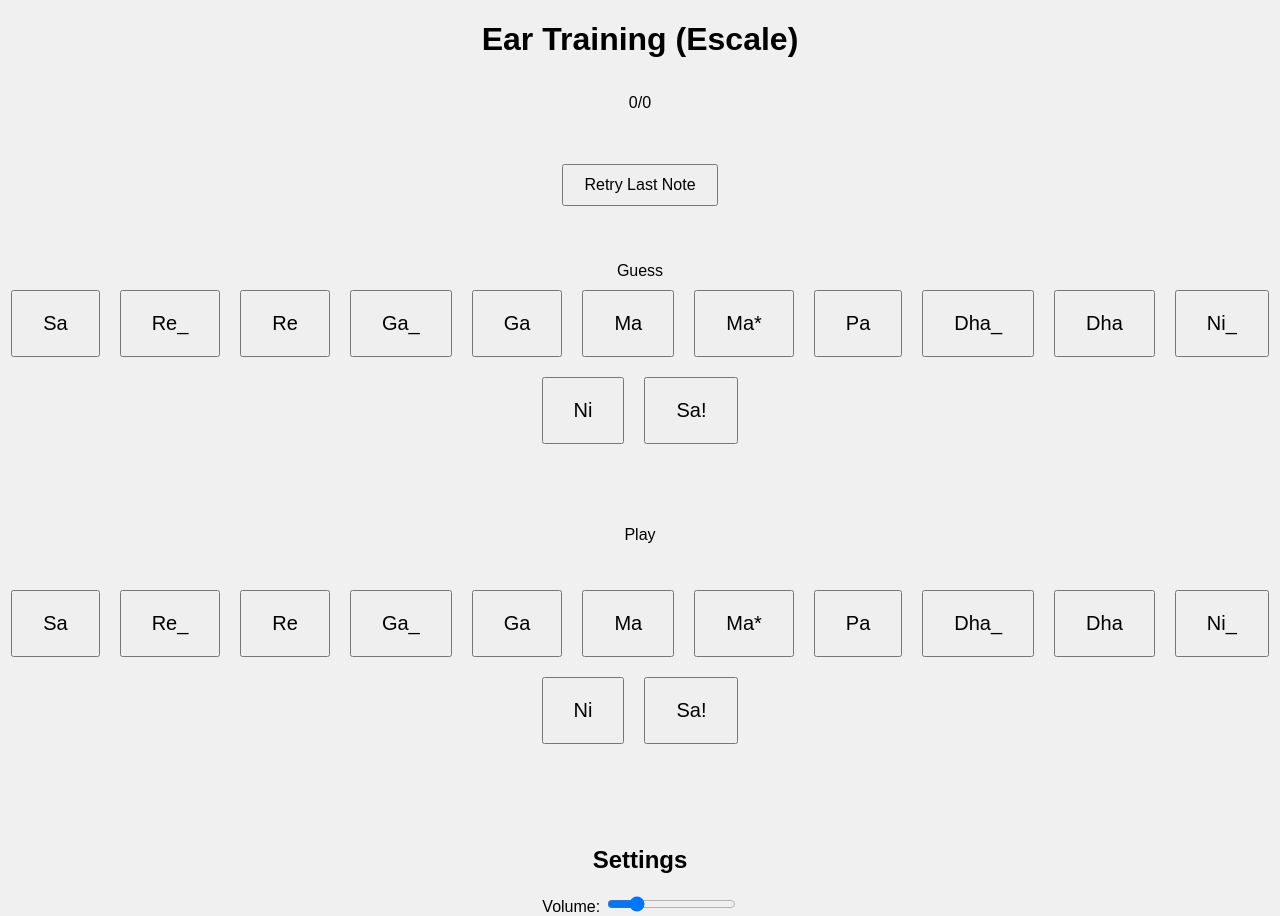
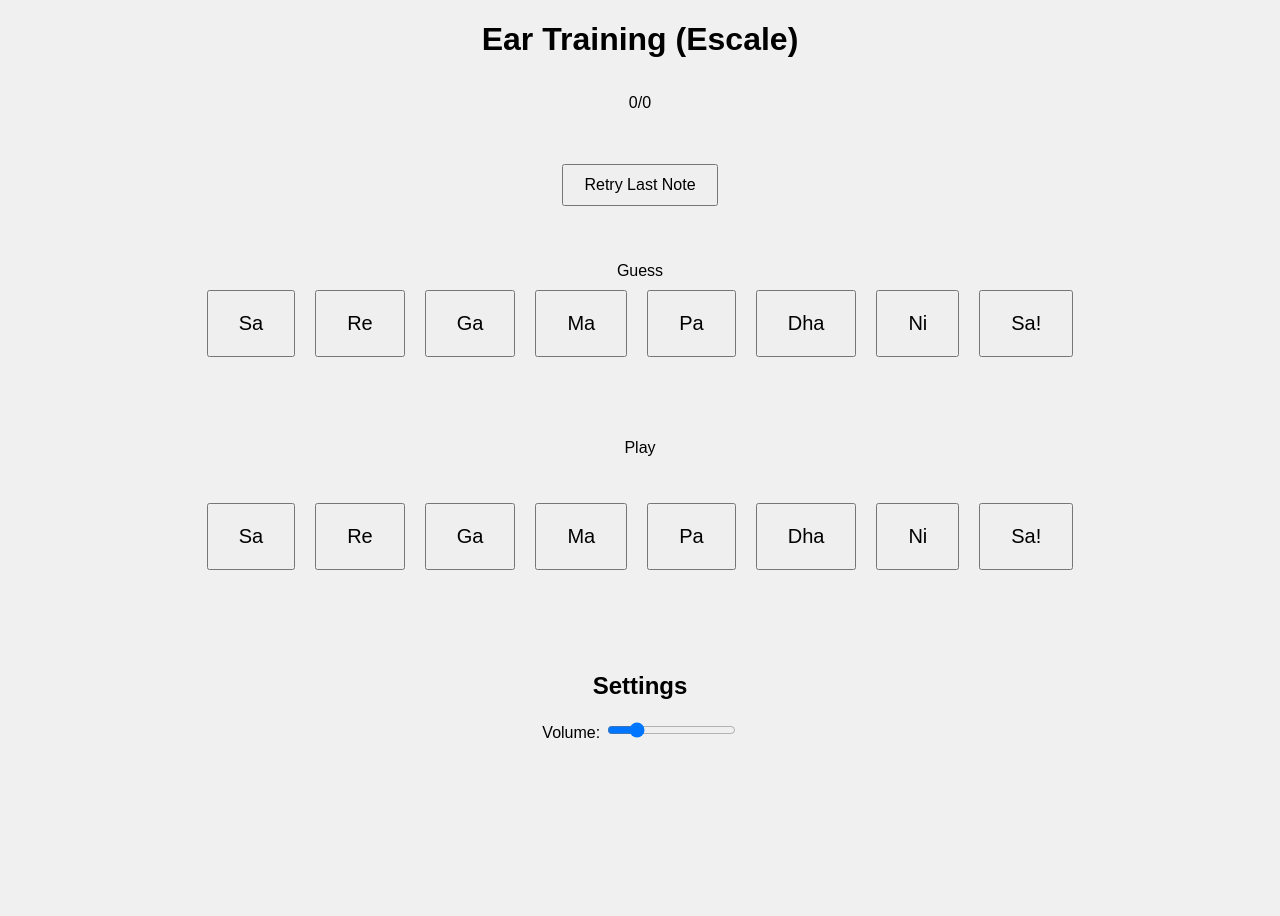
Before and after one commit to ayushbatra/ayushbatra.github.io, a Jekyll site: the page eartraining/ear_train.html, which Jekyll copies as it is, in a window 1280 px wide. Built offline with Jekyll 4.4.1, drawn with Linux system fonts in a browser that asks for light colours.

Commit message:
Update ear_train.html

```diff
--- a/eartraining/ear_train.html
+++ b/eartraining/ear_train.html
@@ -20,16 +20,16 @@
             <br>
     <div class="button-container">
         <button class="guess-button" data-note="E_S1">Sa</button>
-        <button class="guess-button" data-note="E_R_KOMAL">Re_</button>
+<!--         <button class="guess-button" data-note="E_R_KOMAL">Re_</button> -->
         <button class="guess-button" data-note="E_R">Re</button>
-        <button class="guess-button" data-note="E_G_KOMAL">Ga_</button>
+<!--         <button class="guess-button" data-note="E_G_KOMAL">Ga_</button> -->
         <button class="guess-button" data-note="E_G">Ga</button>
         <button class="guess-button" data-note="E_M">Ma</button>
-        <button class="guess-button" data-note="E_M_TEEVRA">Ma*</button>
+<!--         <button class="guess-button" data-note="E_M_TEEVRA">Ma*</button> -->
         <button class="guess-button" data-note="E_P">Pa</button>
-        <button class="guess-button" data-note="E_D_KOMAL">Dha_</button>
+<!--         <button class="guess-button" data-note="E_D_KOMAL">Dha_</button> -->
         <button class="guess-button" data-note="E_D">Dha</button>
-        <button class="guess-button" data-note="E_N_KOMAL">Ni_</button>
+<!--         <button class="guess-button" data-note="E_N_KOMAL">Ni_</button> -->
         <button class="guess-button" data-note="E_N">Ni</button>
         <button class="guess-button" data-note="E_S2">Sa!</button>
     </div>
@@ -43,16 +43,16 @@
     <br>
     <div class="button-container">
         <button class="play-button" data-note="E_S1">Sa</button>
-        <button class="play-button" data-note="E_R_KOMAL">Re_</button>
+<!--         <button class="play-button" data-note="E_R_KOMAL">Re_</button> -->
         <button class="play-button" data-note="E_R">Re</button>
-        <button class="play-button" data-note="E_G_KOMAL">Ga_</button>
+<!--         <button class="play-button" data-note="E_G_KOMAL">Ga_</button> -->
         <button class="play-button" data-note="E_G">Ga</button>
         <button class="play-button" data-note="E_M">Ma</button>
-        <button class="play-button" data-note="E_M_TEEVRA">Ma*</button>
+<!--         <button class="play-button" data-note="E_M_TEEVRA">Ma*</button> -->
         <button class="play-button" data-note="E_P">Pa</button>
-        <button class="play-button" data-note="E_D_KOMAL">Dha_</button>
+<!--         <button class="play-button" data-note="E_D_KOMAL">Dha_</button> -->
         <button class="play-button" data-note="E_D">Dha</button>
-        <button class="play-button" data-note="E_N_KOMAL">Ni_</button>
+<!--         <button class="play-button" data-note="E_N_KOMAL">Ni_</button> -->
         <button class="play-button" data-note="E_N">Ni</button>
         <button class="play-button" data-note="E_S2">Sa!</button>
     </div>
```
